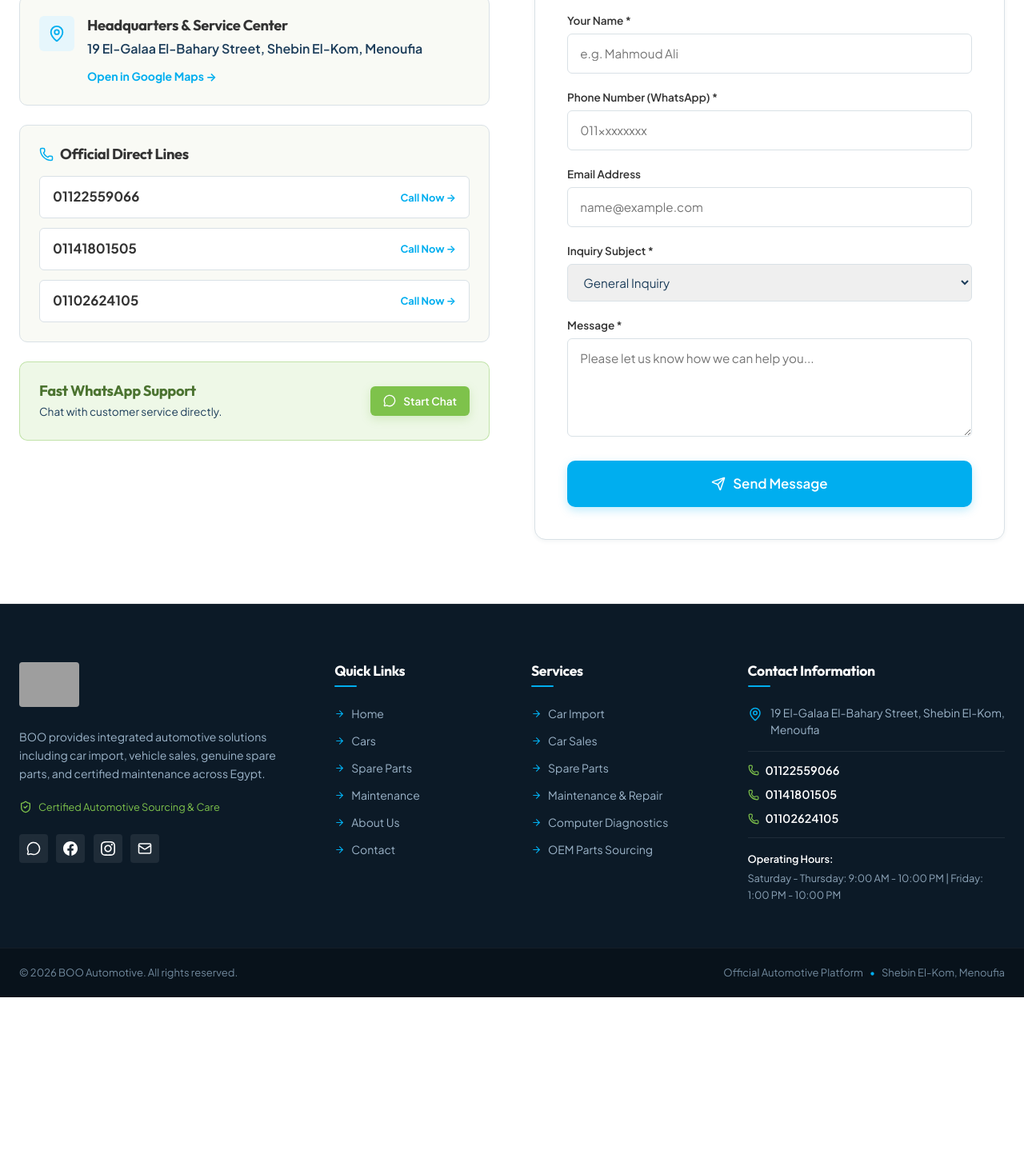
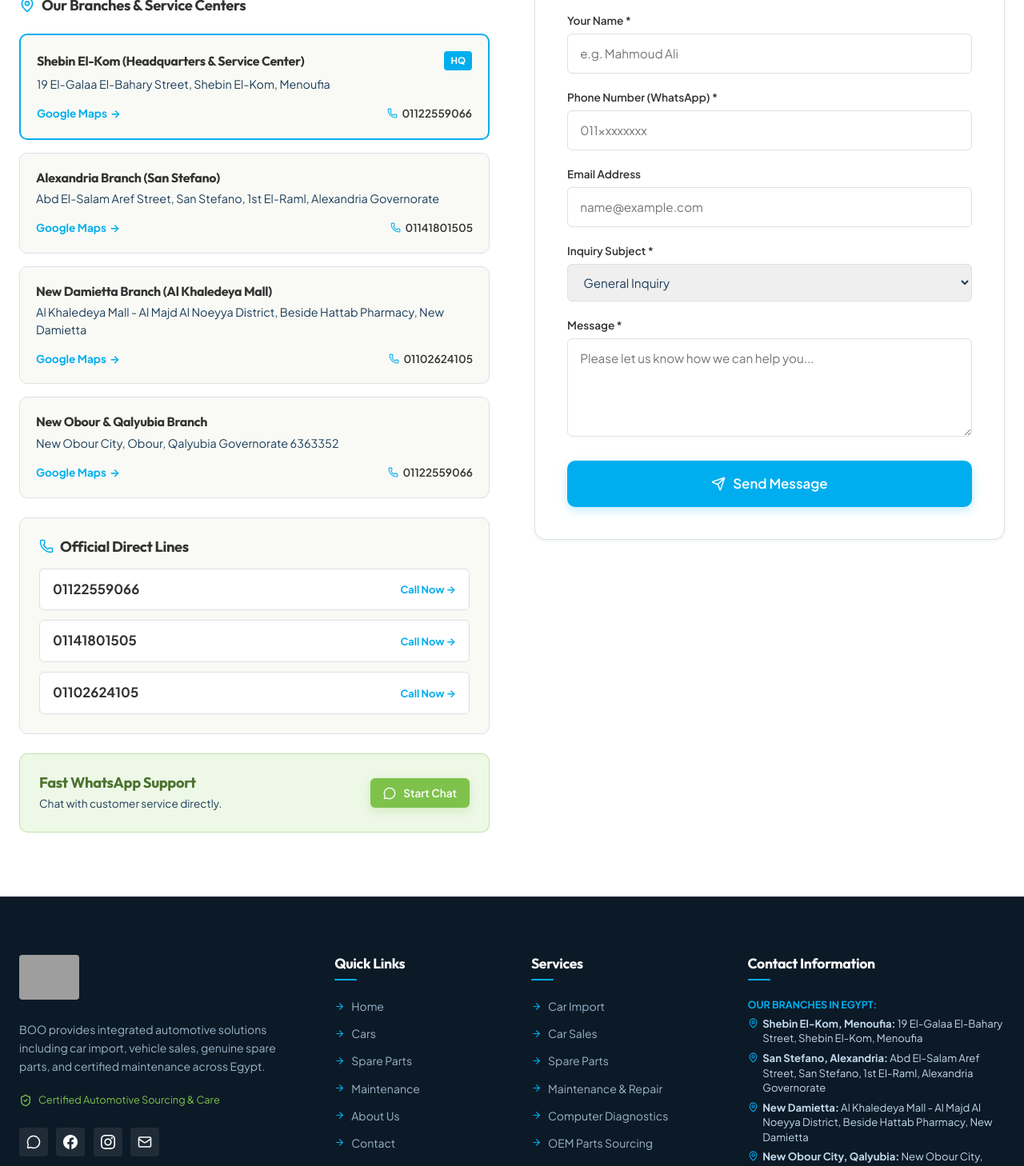
Before and after one commit to ahmed1mohammd/booFrontEnd, a React (Vite) app: page /contact in a window 1280 px wide. Shown: the part 620-2078 px from the top of the page at 80% size. Before the commit the page ends 1867 px from the top, so only its background shows below. Built offline with nearby package versions, Linux system fonts and the light colour scheme; no server answers; grey boxes are pictures that could not be loaded; the HTML template or start-up script is replaced by a standard one.

Commit message:
Add 3 new branches (Alexandria, New Damietta, New Obour) across platform

```diff
--- a/src/components/Footer/Footer.jsx
+++ b/src/components/Footer/Footer.jsx
@@ -128,19 +128,30 @@
             </ul>
           </div>
 
-          {/* Col 4: Contact Info */}
+          {/* Col 4: Contact Info & Branches */}
           <div className="boo-footer-col boo-footer-contact-col">
             <h4 className="boo-footer-title">{t.footer.contactInfo}</h4>
             <div className="boo-footer-contacts">
-              <a
-                href={addressUrl}
-                target="_blank"
-                rel="noopener noreferrer"
-                className="boo-contact-item"
-              >
-                <MapPin size={18} className="contact-icon" />
-                <span>{address}</span>
-              </a>
+              <div style={{ marginBottom: '0.75rem' }}>
+                <span style={{ fontSize: '0.78rem', color: 'var(--primary)', fontWeight: '700', textTransform: 'uppercase', display: 'block', marginBottom: '0.25rem' }}>
+                  {lang === 'ar' ? 'فروعنا في مصر:' : 'Our Branches in Egypt:'}
+                </span>
+                <ul style={{ listStyle: 'none', padding: 0, margin: 0, display: 'flex', flexDirection: 'column', gap: '0.4rem', fontSize: '0.82rem' }}>
+                  {(BRAND_CONFIG.contact.branches || []).map((b) => (
+                    <li key={b.id}>
+                      <a
+                        href={b.mapsUrl}
+                        target="_blank"
+                        rel="noopener noreferrer"
+                        style={{ color: 'var(--footer-text, #c2d8eb)', display: 'flex', alignItems: 'flex-start', gap: '0.35rem', lineHeight: '1.4' }}
+                      >
+                        <MapPin size={13} color="var(--primary)" style={{ flexShrink: 0, marginTop: '2px' }} />
+                        <span><strong>{lang === 'ar' ? b.cityAr : b.cityEn}:</strong> {lang === 'ar' ? b.addressAr : b.addressEn}</span>
+                      </a>
+                    </li>
+                  ))}
+                </ul>
+              </div>
 
               <div className="boo-contact-phones">
                 {phones.map((p, idx) => (
--- a/src/components/Header/TopContactBar.jsx
+++ b/src/components/Header/TopContactBar.jsx
@@ -12,18 +12,18 @@
   return (
     <div className="boo-topbar">
       <div className="container boo-topbar-inner">
-        {/* Left: Physical Address */}
+        {/* Left: Physical Address / Branches */}
         <div className="boo-topbar-address">
           <a
-            href={addressUrl}
-            target="_blank"
-            rel="noopener noreferrer"
+            href="/contact"
             className="boo-topbar-link"
-            title="View location on Google Maps"
+            title={lang === 'ar' ? 'فروعنا في مصر: شبين الكوم، الإسكندرية، دمياط، العبور' : 'Our Branches: Shebin El-Kom, Alexandria, Damietta, Obour'}
           >
             <MapPin className="boo-topbar-icon" size={14} />
             <span className="boo-topbar-text">
-              {lang === 'ar' ? t.topBar.address : address}
+              {lang === 'ar'
+                ? 'فروعنا: شبين الكوم (الرئيسي) • الإسكندرية • دمياط الجديدة • العبور'
+                : 'Branches: Shebin El-Kom (HQ) • Alexandria • New Damietta • Obour'}
             </span>
           </a>
         </div>
--- a/src/data/homeData.js
+++ b/src/data/homeData.js
@@ -9,6 +9,57 @@
  * GET /api/maintenance
  */
 
+export const BRANCHES = [
+  {
+    id: "branch-shebin",
+    nameEn: "Shebin El-Kom (Headquarters & Service Center)",
+    nameAr: "الفرع الرئيسي ومركز الصيانة - شبين الكوم",
+    cityEn: "Shebin El-Kom, Menoufia",
+    cityAr: "شبين الكوم، المنوفية",
+    addressEn: "19 El-Galaa El-Bahary Street, Shebin El-Kom, Menoufia",
+    addressAr: "١٩ شارع الجلاء البحري، شبين الكوم، محافظة المنوفية",
+    mapsUrl: "https://maps.google.com/?q=19+El-Galaa+El-Bahary+Street,+Shebin+El-Kom,+Menoufia",
+    isHQ: true,
+    phone: "01122559066"
+  },
+  {
+    id: "branch-alex",
+    nameEn: "Alexandria Branch (San Stefano)",
+    nameAr: "فرع الإسكندرية - سان ستفانو",
+    cityEn: "San Stefano, Alexandria",
+    cityAr: "سان ستفانو، الإسكندرية",
+    addressEn: "Abd El-Salam Aref Street, San Stefano, 1st El-Raml, Alexandria Governorate",
+    addressAr: "شارع عبد السلام عارف، سان ستفانو، قسم أول الرمل، محافظة الإسكندرية",
+    mapsUrl: "https://maps.google.com/?q=شارع+عبد+السلام+عارف+سان+ستفانو+قسم+أول+الرمل+محافظة+الإسكندرية",
+    isHQ: false,
+    phone: "01141801505"
+  },
+  {
+    id: "branch-damietta",
+    nameEn: "New Damietta Branch (Al Khaledeya Mall)",
+    nameAr: "فرع دمياط الجديدة - مول الخالدية",
+    cityEn: "New Damietta",
+    cityAr: "دمياط الجديدة",
+    addressEn: "Al Khaledeya Mall - Al Majd Al Noeyya District, Beside Hattab Pharmacy, New Damietta",
+    addressAr: "مول الخالدية - حي المجد النوعيه بجوار صيدلية حطاب، دمياط الجديدة",
+    mapsUrl: "https://maps.google.com/?q=مول+الخالدية+حي+المجد+دمياط+الجديدة",
+    isHQ: false,
+    phone: "01102624105"
+  },
+  {
+    id: "branch-obour",
+    nameEn: "New Obour & Qalyubia Branch",
+    nameAr: "فرع العبور الجديدة - القليوبية",
+    cityEn: "New Obour City, Qalyubia",
+    cityAr: "العبور الجديدة، القليوبية",
+    addressEn: "New Obour City, Obour, Qalyubia Governorate 6363352",
+    addressAr: "العبور الجديدة، العبور، محافظة القليوبية 6363352",
+    mapsUrl: "https://maps.google.com/?q=العبور+الجديدة+العبور+محافظة+القليوبية",
+    isHQ: false,
+    phone: "01122559066"
+  }
+];
+
 export const BRAND_CONFIG = {
   name: "BOO",
   fullName: "BOO Automotive",
@@ -17,6 +68,7 @@
   contact: {
     address: "19 El-Galaa El-Bahary Street, Shebin El-Kom, Menoufia",
     addressUrl: "https://maps.google.com/?q=19+El-Galaa+El-Bahary+Street,+Shebin+El-Kom,+Menoufia",
+    branches: BRANCHES,
     phones: [
       { display: "01122559066", raw: "01122559066" },
       { display: "01141801505", raw: "01141801505" },
--- a/src/pages/Contact.jsx
+++ b/src/pages/Contact.jsx
@@ -62,48 +62,64 @@
               <span className="section-badge badge-green">Direct Channels</span>
               <h2 style={{ marginBottom: '1.5rem' }}>Visit or Reach Out to Us</h2>
 
-              {/* Physical Location Card */}
+              {/* Branches Grid / List */}
+              <div style={{ display: 'flex', flexDirection: 'column', gap: '1rem', marginBottom: '1.5rem' }}>
+                <h4 style={{ margin: '0 0 0.5rem 0', color: 'var(--heading)', display: 'flex', alignItems: 'center', gap: '0.5rem' }}>
+                  <MapPin size={20} color="var(--primary)" />
+                  <span>{lang === 'ar' ? 'فروعنا ومعارضنا في مصر' : 'Our Branches & Service Centers'}</span>
+                </h4>
+
+                {(BRAND_CONFIG.contact.branches || []).map((branch) => (
                   <div
+                    key={branch.id}
                     style={{
                       backgroundColor: 'var(--bg-sidebar)',
-                  border: '1px solid var(--border)',
+                      border: branch.isHQ ? '2px solid var(--primary)' : '1px solid var(--border)',
                       borderRadius: 'var(--radius-md)',
-                  padding: '1.5rem',
-                  marginBottom: '1.5rem',
+                      padding: '1.25rem',
                       display: 'flex',
-                  gap: '1rem',
-                  alignItems: 'flex-start'
+                      flexDirection: 'column',
+                      gap: '0.4rem',
+                      position: 'relative'
                     }}
                   >
-                <div
-                  style={{
-                    width: '44px',
-                    height: '44px',
-                    backgroundColor: 'var(--primary-light)',
-                    color: 'var(--primary)',
-                    borderRadius: 'var(--radius-sm)',
-                    display: 'flex',
-                    alignItems: 'center',
-                    justifyContent: 'center',
-                    flexShrink: 0
-                  }}
-                >
-                  <MapPin size={22} />
+                    <div style={{ display: 'flex', alignItems: 'center', justifyContent: 'space-between', gap: '0.5rem' }}>
+                      <h4 style={{ margin: 0, fontSize: '1rem', color: 'var(--heading)', fontWeight: '700' }}>
+                        {lang === 'ar' ? branch.nameAr : branch.nameEn}
+                      </h4>
+                      {branch.isHQ && (
+                        <span style={{ fontSize: '0.72rem', backgroundColor: 'var(--primary)', color: '#FFFFFF', padding: '0.2rem 0.5rem', borderRadius: '4px', fontWeight: '700' }}>
+                          {lang === 'ar' ? 'الفرع الرئيسي' : 'HQ'}
+                        </span>
+                      )}
                     </div>
-                <div>
-                  <h4 style={{ marginBottom: '0.35rem' }}>Headquarters & Service Center</h4>
-                  <p style={{ margin: '0 0 0.5rem 0', color: 'var(--text-main)', fontWeight: '600' }}>
-                    {address}
+
+                    <p style={{ margin: 0, color: 'var(--text-main)', fontSize: '0.9rem', lineHeight: '1.5' }}>
+                      {lang === 'ar' ? branch.addressAr : branch.addressEn}
                     </p>
+
+                    <div style={{ display: 'flex', alignItems: 'center', justifyContent: 'space-between', marginTop: '0.5rem', flexWrap: 'wrap', gap: '0.5rem' }}>
                       <a
-                    href={addressUrl}
+                        href={branch.mapsUrl}
                         target="_blank"
                         rel="noopener noreferrer"
-                    style={{ color: 'var(--primary)', fontWeight: '700', fontSize: '0.875rem' }}
+                        style={{ color: 'var(--primary)', fontWeight: '700', fontSize: '0.85rem', display: 'flex', alignItems: 'center', gap: '0.25rem' }}
                       >
-                    Open in Google Maps &rarr;
+                        <span>{lang === 'ar' ? 'عرض على خرائط جوجل' : 'Google Maps'}</span>
+                        <span>&rarr;</span>
                       </a>
+                      {branch.phone && (
+                        <a
+                          href={`tel:${branch.phone}`}
+                          style={{ color: 'var(--heading)', fontWeight: '600', fontSize: '0.85rem', display: 'flex', alignItems: 'center', gap: '0.35rem' }}
+                        >
+                          <Phone size={13} color="var(--primary)" />
+                          <span>{branch.phone}</span>
+                        </a>
+                      )}
                     </div>
+                  </div>
+                ))}
               </div>
 
               {/* Phones Card */}
```
Lines whose indentation alone changed are shown as unchanged.
